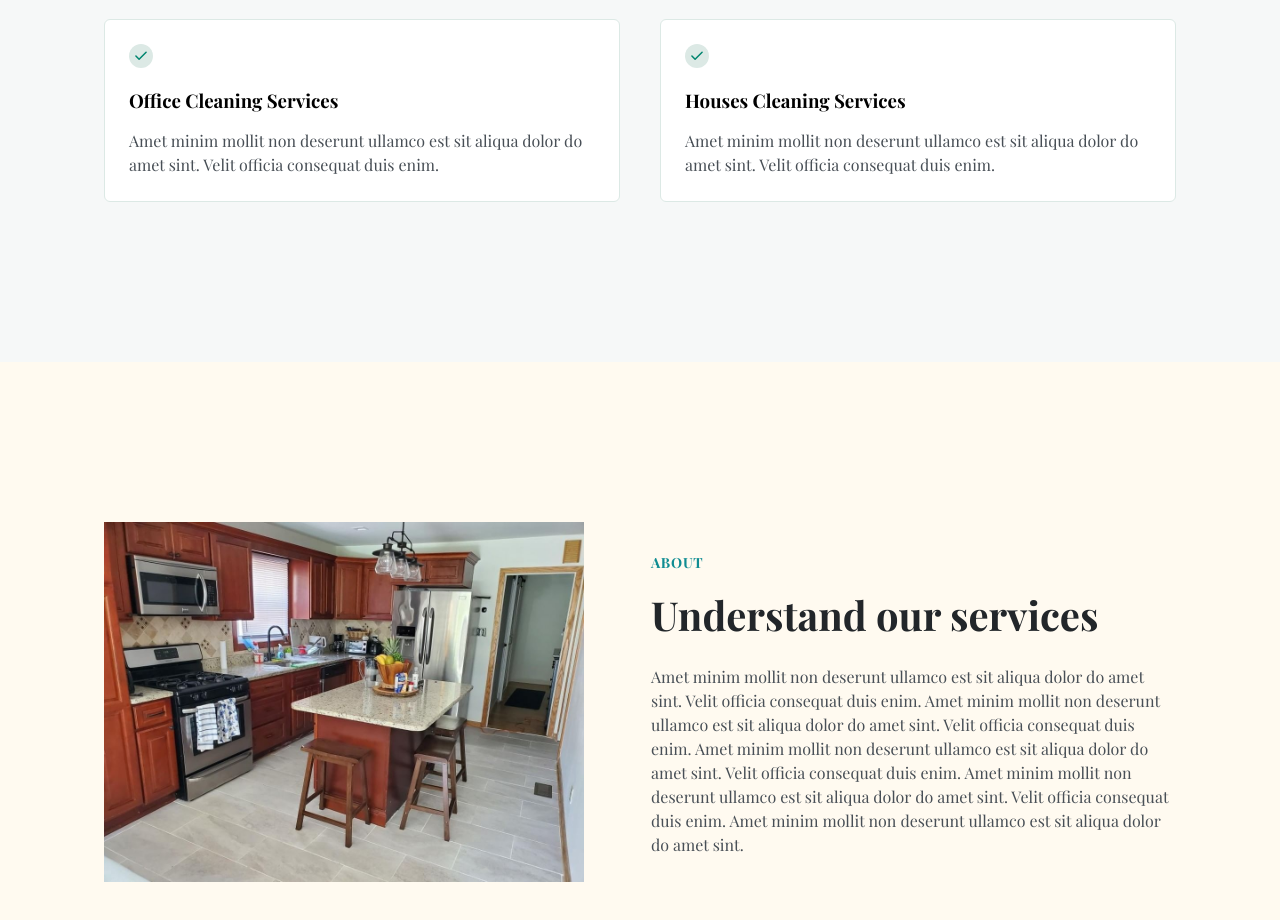
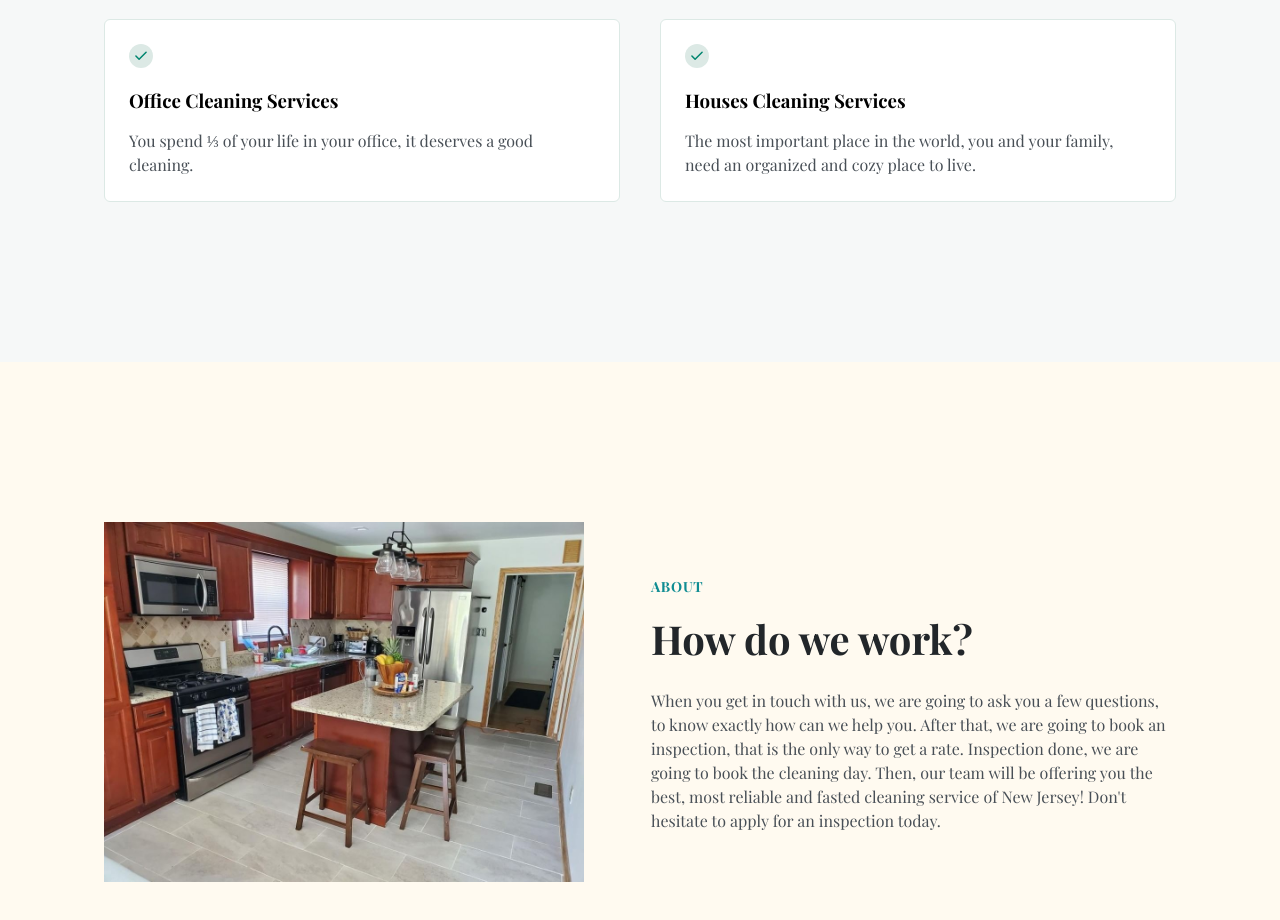
Before and after one commit to theailton/CleaningServices, a plain HTML site: page index.html in a window 1280 px wide. Shown: the part 1220-2140 px from the top of the page. Drawn offline with nearby package versions, Linux system fonts and the light colour scheme.

Commit message:
correção textos

```diff
--- a/index.html
+++ b/index.html
@@ -161,12 +161,12 @@
         <div class="col-a">
           <header>
             <h4>Welcome to Luiza's Cleaning Services 👋</h4>
-            <h1>Quality cleaning for everyone!</h1>
+            <h1>We will help you, hire us today for cleaning!</h1>
           </header>
 
           <div class="content">
             <p>
-              Luiza's Cleaning Services is a specialized cleaning company, we dispose of a qualified and reliable team. We have more than 25 year of experience.
+              Cleaning Company - We have qualified and reliable cleaners available in our team. More than 25 years of experience.
             </p>
             <a class="button" href="#contact">
               <svg width="24" height="24" viewBox="0 0 24 24" fill="none" xmlns="http://www.w3.org/2000/svg">
@@ -234,8 +234,7 @@
 
               <h3>Office Cleaning Services</h3>
               <p>
-                Amet minim mollit non deserunt ullamco est sit aliqua dolor do
-                amet sint. Velit officia consequat duis enim.
+                You spend ⅓ of your life in your office, it deserves a good cleaning.
               </p>
             </div>
 
@@ -259,8 +258,7 @@
 
               <h3>Houses Cleaning Services</h3>
               <p>
-                Amet minim mollit non deserunt ullamco est sit aliqua dolor do
-                amet sint. Velit officia consequat duis enim.
+                The most important place in the world, you and your family, need an organized and cozy place to live.
               </p>
             </div>
 
@@ -275,19 +273,12 @@
         <div class="col-a">
           <header>
             <h4>About</h4>
-            <h2>Understand our services</h2>
+            <h2>How do we work?</h2>
           </header>
 
           <div class="content">
             <p>
-              Amet minim mollit non deserunt ullamco est sit aliqua dolor do
-              amet sint. Velit officia consequat duis enim. Amet minim mollit
-              non deserunt ullamco est sit aliqua dolor do amet sint. Velit
-              officia consequat duis enim. Amet minim mollit non deserunt
-              ullamco est sit aliqua dolor do amet sint. Velit officia consequat
-              duis enim. Amet minim mollit non deserunt ullamco est sit aliqua
-              dolor do amet sint. Velit officia consequat duis enim. Amet minim
-              mollit non deserunt ullamco est sit aliqua dolor do amet sint.
+              When you get in touch with us, we are going to ask you a few questions, to know exactly how can we help you. After that, we are going to book an inspection, that is the only way to get a rate. Inspection done, we are going to book the cleaning day. Then, our team will be offering you the best, most reliable and fasted cleaning service of New Jersey! Don't hesitate to apply for an inspection today.
             </p>
           </div>
         </div>
```
